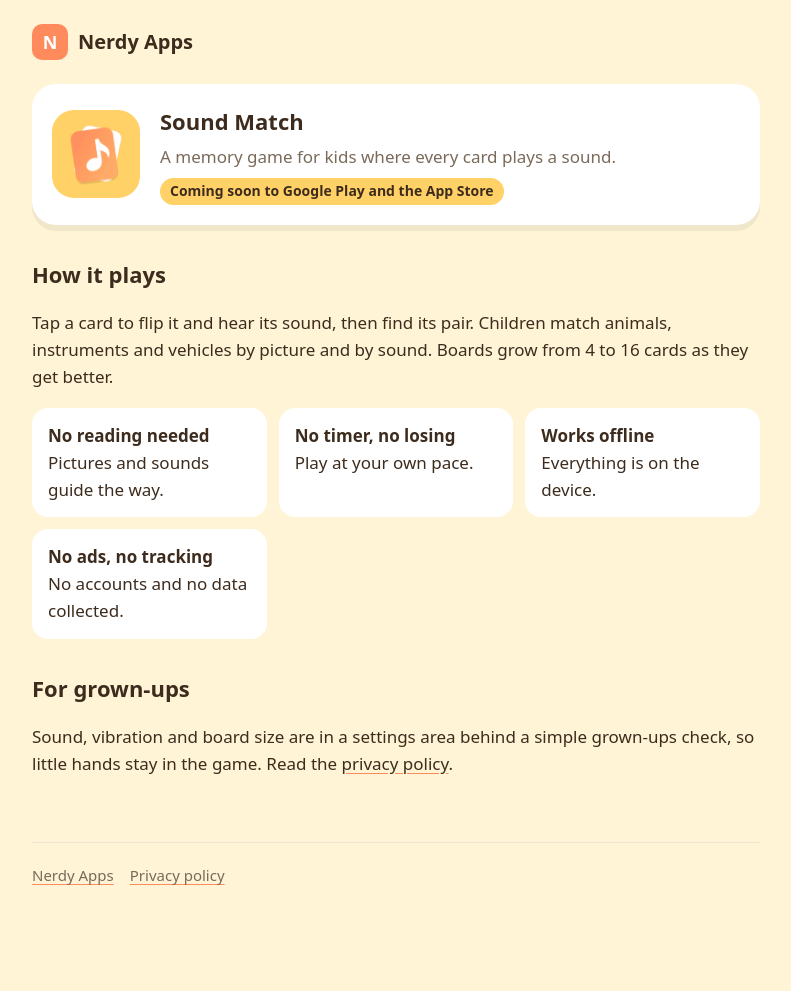
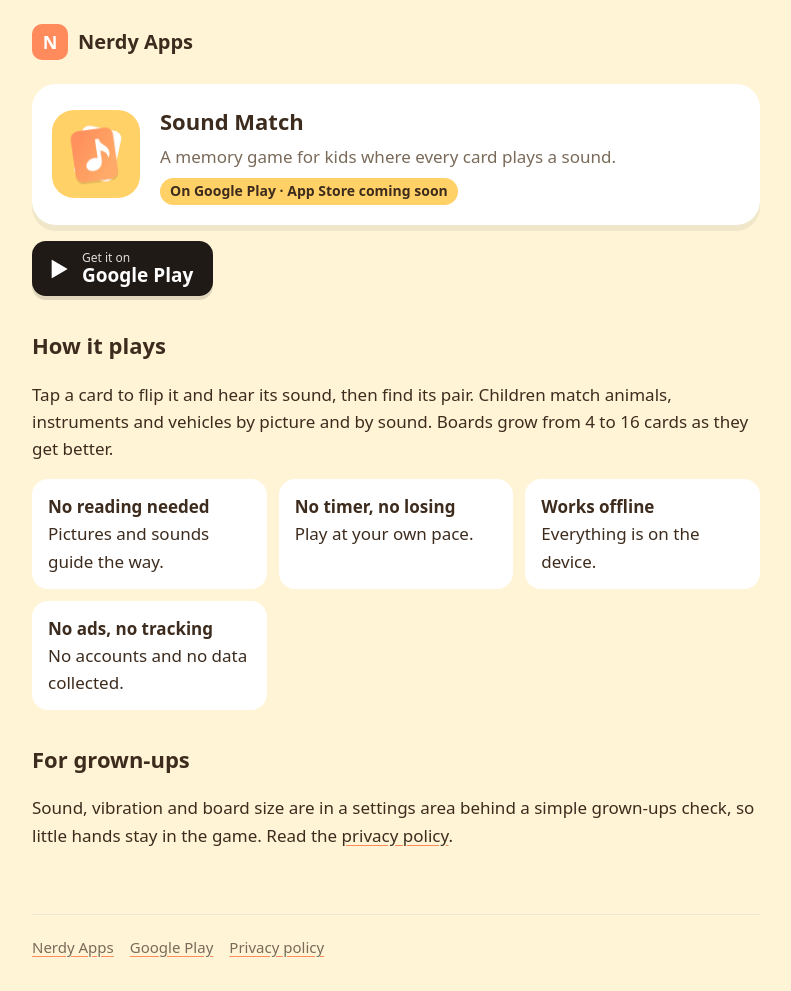
Before and after one commit to mkhafaga/nerdyapps.com, a plain HTML site: page soundmatch/index.html in a window 1280 px wide. Shown: the whole page, without its empty margins (244-1035 px from the left). Before the commit the page ends 919 px from the top, so only its background shows below. Drawn offline with Linux system fonts and the light colour scheme.

Commit message:
Sound Match is on Google Play: store button on the home and app pages

```diff
--- a/soundmatch/index.html
+++ b/soundmatch/index.html
@@ -20,9 +20,16 @@
           <div>
             <h2>Sound Match</h2>
             <p>A memory game for kids where every card plays a sound.</p>
-            <span class="badge">Coming soon to Google Play and the App Store</span>
+            <span class="badge">On Google Play · App Store coming soon</span>
           </div>
         </a>
+
+        <p class="stores">
+          <a class="store" href="https://play.google.com/store/apps/details?id=com.nerdyapps.soundmatch">
+            <svg viewBox="0 0 24 24" width="22" height="22" aria-hidden="true"><path fill="currentColor" d="M4 2.5v19c0 .4.4.6.7.4L21 12.4c.3-.2.3-.6 0-.8L4.7 2.1c-.3-.2-.7 0-.7.4z"/></svg>
+            <span><small>Get it on</small>Google Play</span>
+          </a>
+        </p>
 
         <h2>How it plays</h2>
         <p>
@@ -47,6 +54,7 @@
       <footer class="site">
         <nav>
           <a href="/">Nerdy Apps</a>
+          <a href="https://play.google.com/store/apps/details?id=com.nerdyapps.soundmatch">Google Play</a>
           <a href="/soundmatch/privacy/">Privacy policy</a>
         </nav>
       </footer>
--- a/style.css
+++ b/style.css
@@ -130,6 +130,53 @@ h2 {
   font-weight: 600;
 }
 
+.stores {
+  margin: 16px 0 0;
+}
+
+.store {
+  display: inline-flex;
+  align-items: center;
+  gap: 12px;
+  padding: 10px 20px 10px 16px;
+  border-radius: 14px;
+  background: #1f1a16;
+  color: #fff;
+  text-decoration: none;
+  box-shadow: 0 4px 0 rgb(0 0 0 / 0.12);
+}
+
+.store:hover,
+.store:focus-visible {
+  background: #000;
+}
+
+.store span {
+  display: flex;
+  flex-direction: column;
+  line-height: 1.15;
+  font-weight: 700;
+  font-size: 19px;
+}
+
+.store small {
+  font-weight: 500;
+  font-size: 12px;
+  opacity: 0.85;
+}
+
+@media (prefers-color-scheme: dark) {
+  :root:not([data-theme='light']) .store {
+    background: #fff;
+    color: #1f1a16;
+  }
+
+  :root:not([data-theme='light']) .store:hover,
+  :root:not([data-theme='light']) .store:focus-visible {
+    background: #f0e4d2;
+  }
+}
+
 .facts {
   display: grid;
   grid-template-columns: repeat(auto-fit, minmax(200px, 1fr));
```
Also changed, not shown: index.html (+8 -1 lines).
